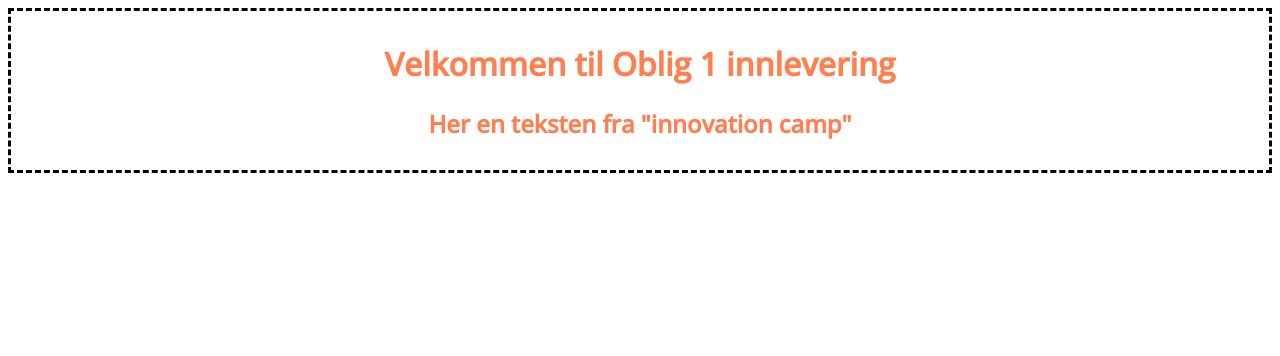
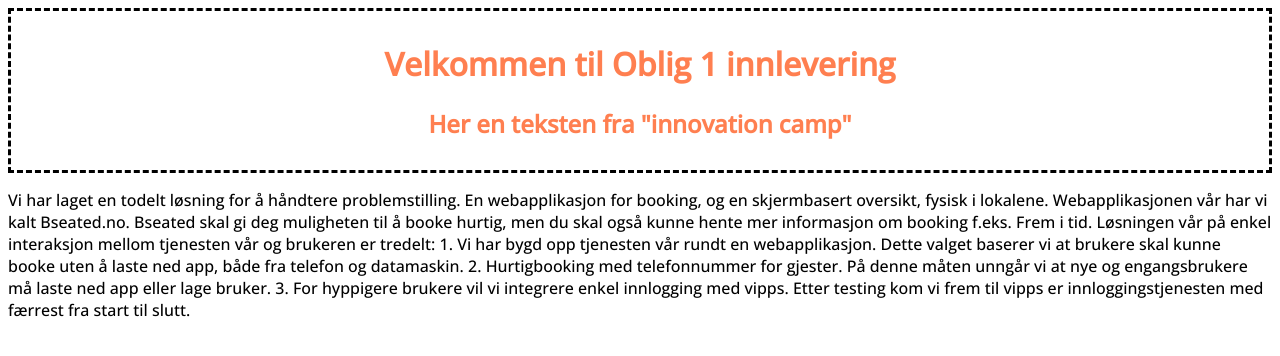
Before and after one commit to OsloMet-web/1stOblig-oblig-1-group-22, a plain HTML site: page Oblig-1-nettside/index.html in a window 1280 px wide. Drawn offline with nearby package versions, Linux system fonts and the light colour scheme.

Commit message:
versjon 8

```diff
--- a/Oblig-1-nettside/index.html
+++ b/Oblig-1-nettside/index.html
@@ -16,7 +16,14 @@
             <nav></nav>
         </header>
         <main>
+            <p> Vi har laget en todelt løsning for å håndtere problemstilling. En webapplikasjon for booking, og en skjermbasert oversikt, fysisk i lokalene.
+                Webapplikasjonen vår har vi kalt Bseated.no. Bseated skal gi deg muligheten til å booke hurtig, men du skal også kunne hente mer informasjon om booking f.eks. Frem i tid.
+                Løsningen vår på enkel interaksjon mellom tjenesten vår og brukeren er tredelt:
 
+                1. Vi har bygd opp tjenesten vår rundt en webapplikasjon. Dette valget baserer vi at brukere skal kunne booke uten å laste ned app, både fra telefon og datamaskin.
+                2. Hurtigbooking med telefonnummer for gjester. På denne måten unngår vi at nye og engangsbrukere må laste ned app eller lage bruker.
+                3. For hyppigere brukere vil vi integrere enkel innlogging med vipps. Etter testing kom vi frem til vipps er innloggingstjenesten med færrest fra start til slutt.
+            </p>
         </main>
     </body>
 </html>
```
